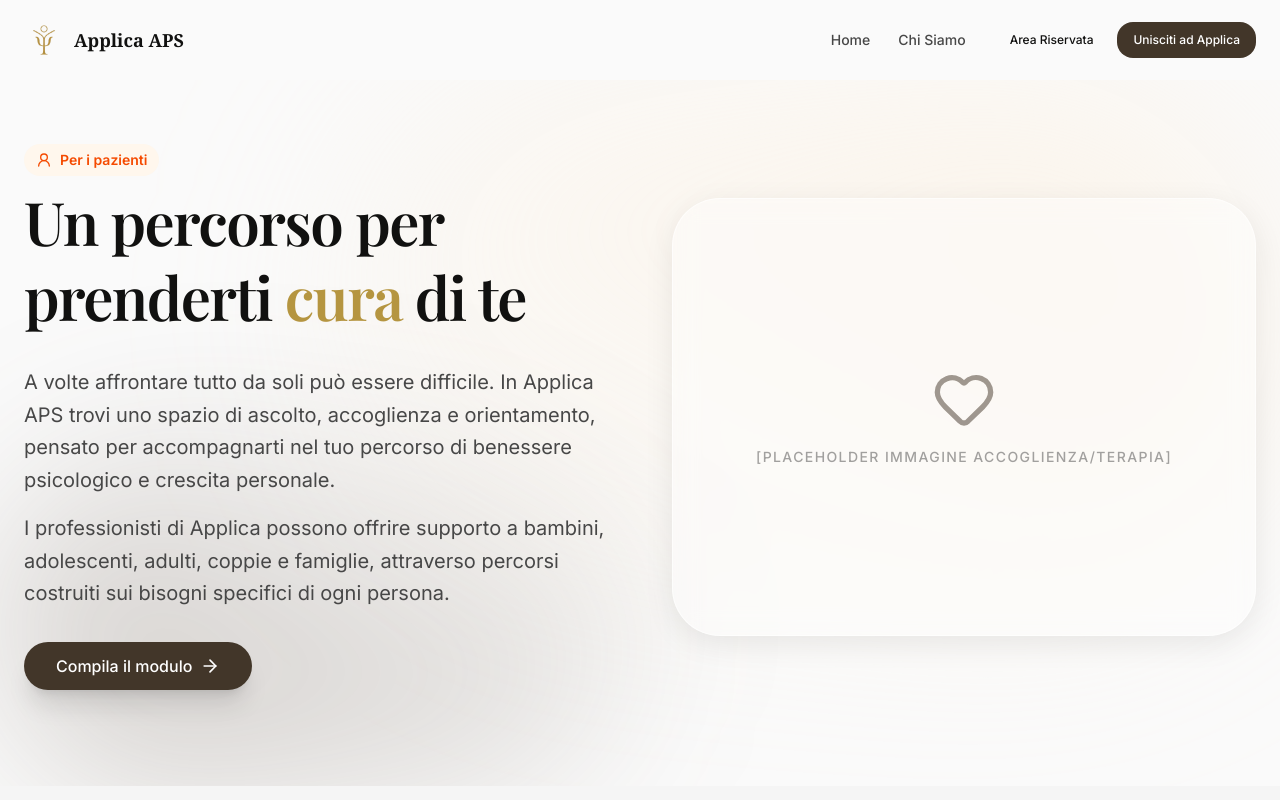
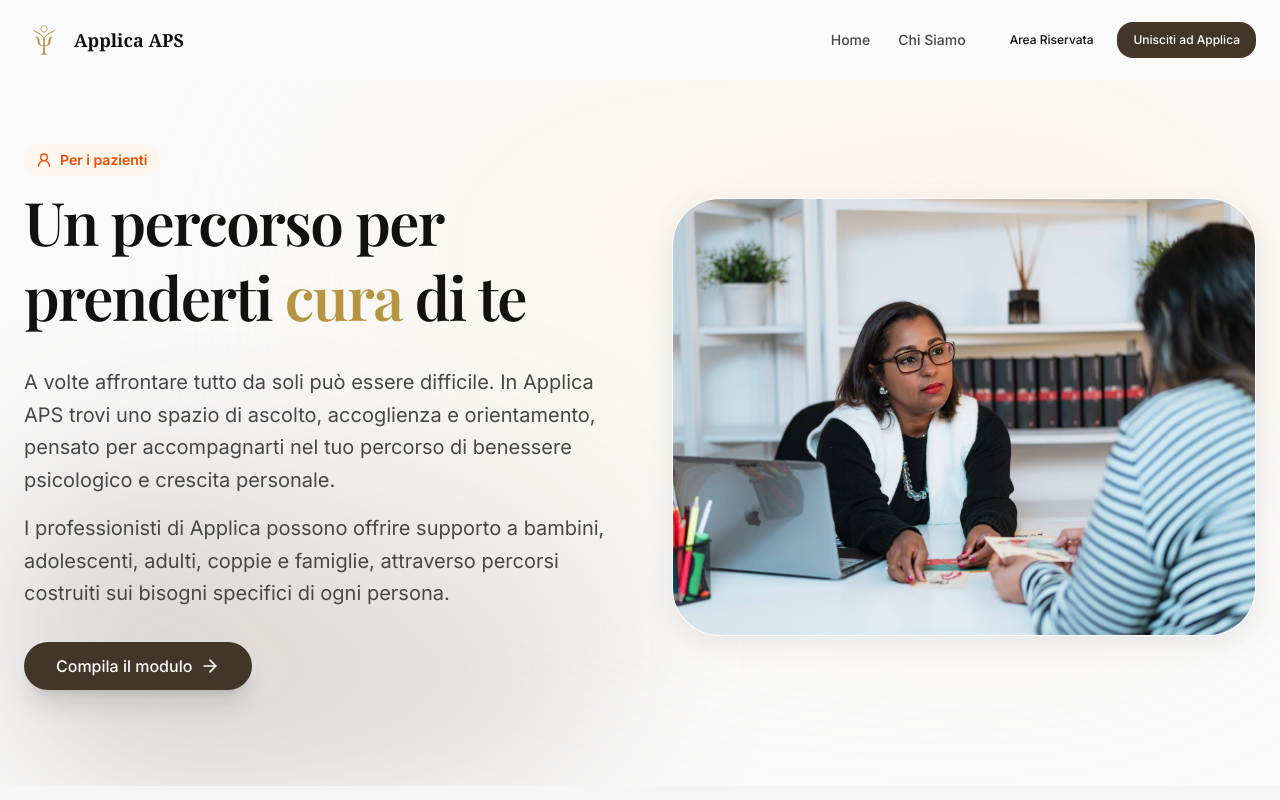
Before and after one commit to applicaaps/applica, a Next.js app in the folder applica-app/: page /pazienti in a window 1280 px wide. Shown: the top 800 px of the page. Built offline with nearby package versions, Linux system fonts and the light colour scheme; a web font is replaced by a local one.

Commit message:
feat: replace placeholder with patient image using Next.js Image

```diff
--- a/applica-app/app/pazienti/page.tsx
+++ b/applica-app/app/pazienti/page.tsx
@@ -1,4 +1,5 @@
 import Link from "next/link"
+import Image from "next/image"
 import { ArrowRight, Heart, Calendars, UsersRound, NotebookPen, Compass, Route, UserRound } from "lucide-react"
 import { RevealSection } from "@/components/RevealSection"
 import { Button } from "@/components/ui/Button"
@@ -46,11 +47,14 @@ export default function PazientiPage() {
             </div>
 
             <RevealSection stagger={2}>
-              <div className="relative aspect-[4/3] rounded-3xl overflow-hidden bg-white/40 backdrop-blur-md border border-white/60 shadow-[0_8px_30px_rgb(0,0,0,0.08)] flex items-center justify-center">
-                <div className="text-center p-6 opacity-50">
-                  <Heart size={64} className="mx-auto mb-4 text-[var(--color-primary)]" />
-                  <p className="text-sm font-medium uppercase tracking-widest text-[var(--color-on-surface-variant)]">[Placeholder Immagine Accoglienza/Terapia]</p>
-                </div>
+              <div className="relative aspect-[4/3] rounded-3xl overflow-hidden bg-white/40 backdrop-blur-md border border-white/60 shadow-[0_8px_30px_rgb(0,0,0,0.08)]">
+                <Image
+                  src="/pazienti.jpg"
+                  alt="Accoglienza e Terapia"
+                  fill
+                  className="object-cover"
+                  sizes="(max-width: 1024px) 100vw, 50vw"
+                />
               </div>
             </RevealSection>
           </div>
```
